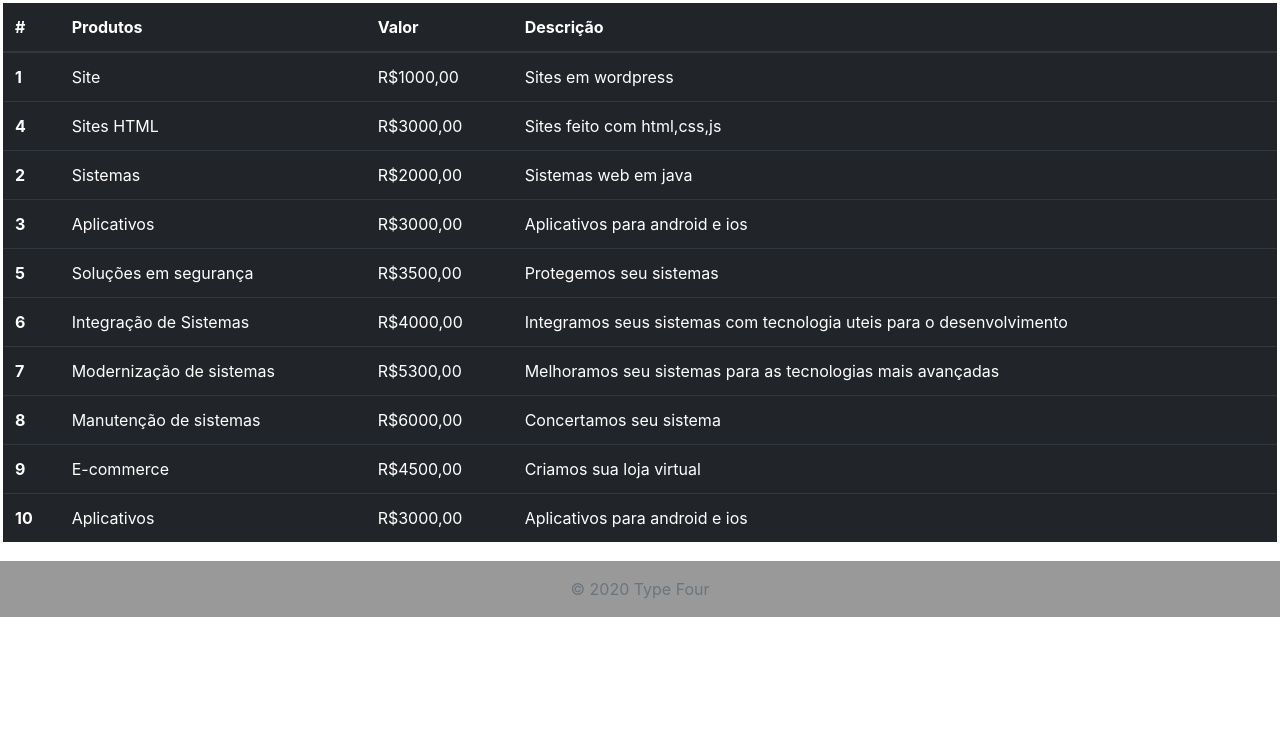
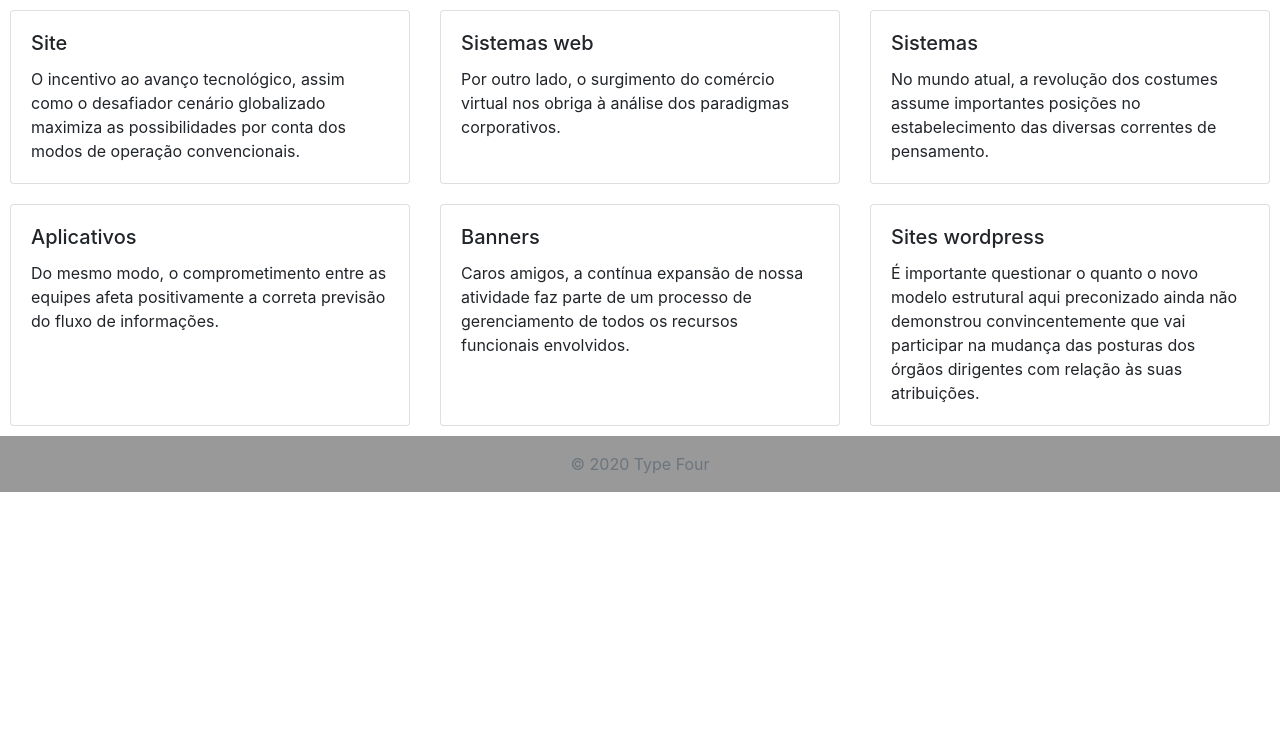
Before and after one commit to patrikdasilva/sitebootstrap, a plain HTML site: page Produtos.html in a window 1280 px wide. Shown: the part 56-800 px from the top of the page. Drawn offline with Linux system fonts and the light colour scheme.

Commit message:
alterados

```diff
--- a/Produtos.html
+++ b/Produtos.html
@@ -2,6 +2,7 @@
 <html lang="en">
 
 <head>
+  <link rel="sortcut icon" href="img/sitepc.jpg" type="image/jpg">
   <meta charset="UTF-8">
   <meta name="viewport" content="width=device-width, initial-scale=1.0">
   <title>Type Four - Produtos</title>
@@ -21,97 +22,81 @@
     <div class="collapse navbar-collapse" id="navbarNavDropdown">
       <ul class="navbar-nav">
         <li class="nav-item active">
-          <a class="nav-link" href="Index.html">Home <span class="sr-only">(current)</span></a>
+          <a class="nav-link data-toggle=" tooltip" data-placement="top" title="Home" href="Index.html">Home <span
+              class="sr-only">(current)</span></a>
         </li>
         <li class="nav-item">
-          <a class="nav-link" href="Empresa.html">Empresa</a>
+          <a class="nav-link data-toggle=" tooltip" data-placement="top" title="Empresa" href="Empresa.html">Empresa</a>
         </li>
         <li class="nav-item">
-          <a class="nav-link" href="Produtos.html">Produtos</a>
+          <a class="nav-link data-toggle=" tooltip" data-placement="top" title="Produtos"
+            href="Produtos.html">Produtos</a>
         </li>
-        <li class="nav-item">
         <button type="button" class="btn btn-primary" data-toggle="modal" data-target="#exampleModal"
           data-whatever="@mdo">Contato</button>
         </li>
       </ul>
     </div>
   </nav>
+  <div class="row">
+    <div class="card-deck">
+      <div class="card">
 
-  <table class="table table-hover table-dark">
-    <thead>
-      <tr>
-        <th scope="col">#</th>
-        <th scope="col">Produtos</th>
-        <th scope="col">Valor</th>
-        <th scope="col">Descrição</th>
-      </tr>
-    </thead>
-    <tbody>
-      <tr>
-        <th scope="row">1</th>
-        <td>Site</td>
-        <td>R$1000,00</td>
-        <td>Sites em wordpress</td>
-      </tr>
-      <tr>
-        <th scope="row">4</th>
-        <td>Sites HTML</td>
-        <td>R$3000,00</td>
-        <td>Sites feito com html,css,js</td>
-      </tr>
-      <tr>
-        <th scope="row">2</th>
-        <td>Sistemas</td>
-        <td>R$2000,00</td>
-        <td>Sistemas web em java</td>
-      </tr>
-      <tr>
-        <th scope="row">3</th>
-        <td>Aplicativos</td>
-        <td>R$3000,00</td>
-        <td>Aplicativos para android e ios</td>
-      </tr>
+        <div class="card-body">
+          <h5 class="card-title">Site</h5>
+          <p class="card-text">O incentivo ao avanço tecnológico, assim como o desafiador cenário globalizado maximiza
+            as possibilidades por conta dos modos de operação convencionais.</p>
+        </div>
+      </div>
+      <div class="card">
 
-      <tr>
-        <th scope="row">5</th>
-        <td>Soluções em segurança</td>
-        <td>R$3500,00</td>
-        <td>Protegemos seu sistemas</td>
-      </tr>
-      <tr>
-        <th scope="row">6</th>
-        <td>Integração de Sistemas</td>
-        <td>R$4000,00</td>
-        <td>Integramos seus sistemas com tecnologia uteis para o desenvolvimento</td>
-      </tr>
-      <tr>
-        <th scope="row">7</th>
-        <td>Modernização de sistemas</td>
-        <td>R$5300,00</td>
-        <td>Melhoramos seu sistemas para as tecnologias mais avançadas</td>
-      </tr>
-      <tr>
-        <th scope="row">8</th>
-        <td>Manutenção de sistemas</td>
-        <td>R$6000,00</td>
-        <td>Concertamos seu sistema</td>
-      </tr>
-      <tr>
-        <th scope="row">9</th>
-        <td>E-commerce</td>
-        <td>R$4500,00</td>
-        <td>Criamos sua loja virtual</td>
-      </tr>
-      <tr>
-        <th scope="row">10</th>
-        <td>Aplicativos</td>
-        <td>R$3000,00</td>
-        <td>Aplicativos para android e ios</td>
-      </tr>
-    </tbody>
-  </table>
+        <div class="card-body">
+          <h5 class="card-title">Sistemas web</h5>
+          <p class="card-text">Por outro lado, o surgimento do comércio virtual nos obriga à análise dos paradigmas
+            corporativos.</p>
+        </div>
+      </div>
+      <div class="card">
 
-  <footer class="footer mt-auto py-3">
+        <div class="card-body">
+          <h5 class="card-title">Sistemas</h5>
+          <p class="card-text">No mundo atual, a revolução dos costumes assume importantes posições no estabelecimento
+            das diversas correntes de pensamento.</p>
+        </div>
+      </div>
+    </div>
+  </div>
+    <div class="row">
+      <div class="card-deck">
+        <div class="card">
+          <div class="card-body">
+            <h5 class="card-title">Aplicativos</h5>
+            <p class="card-text">Do mesmo modo, o comprometimento entre as equipes afeta positivamente a correta
+              previsão do fluxo de informações.</p>
+
+          </div>
+        </div>
+        <div class="card">
+          <div class="card-body">
+            <h5 class="card-title">Banners</h5>
+            <p class="card-text">Caros amigos, a contínua expansão de nossa atividade faz parte de um processo de
+              gerenciamento de todos os recursos funcionais envolvidos.</p>
+
+          </div>
+        </div>
+        <div class="card">
+          <div class="card-body">
+            <h5 class="card-title">Sites wordpress</h5>
+            <p class="card-text">É importante questionar o quanto o novo modelo estrutural aqui preconizado ainda não
+              demonstrou convincentemente que vai participar na mudança das posturas dos órgãos dirigentes com relação
+              às suas atribuições.</p>
+
+          </div>
+        </div>
+      </div>
+    </div>
+
+    <footer class="footer mt-auto py-3" id="foot">
       <div class="conteiner">
         <span class="text-muted" id="rodape">© 2020 Type Four</span>
       </div>
--- a/css/estilo.css
+++ b/css/estilo.css
@@ -71,6 +71,7 @@ div > h3{
     right: 20px;
 
 }
+
 table{
     cursor: pointer;
     width: 90%;
@@ -78,7 +79,11 @@ table{
     margin-right: 5px;
 }
 footer{
+    width: 100%;
     color: black;
     background-color: #999999;
     text-align: center;
 }
+.card-deck{
+    margin: 10px;
+}
```
Also changed, not shown: Empresa.html (+5 -4 lines), Index.html (+6 -5 lines). Lines whose indentation alone changed are shown as unchanged.
